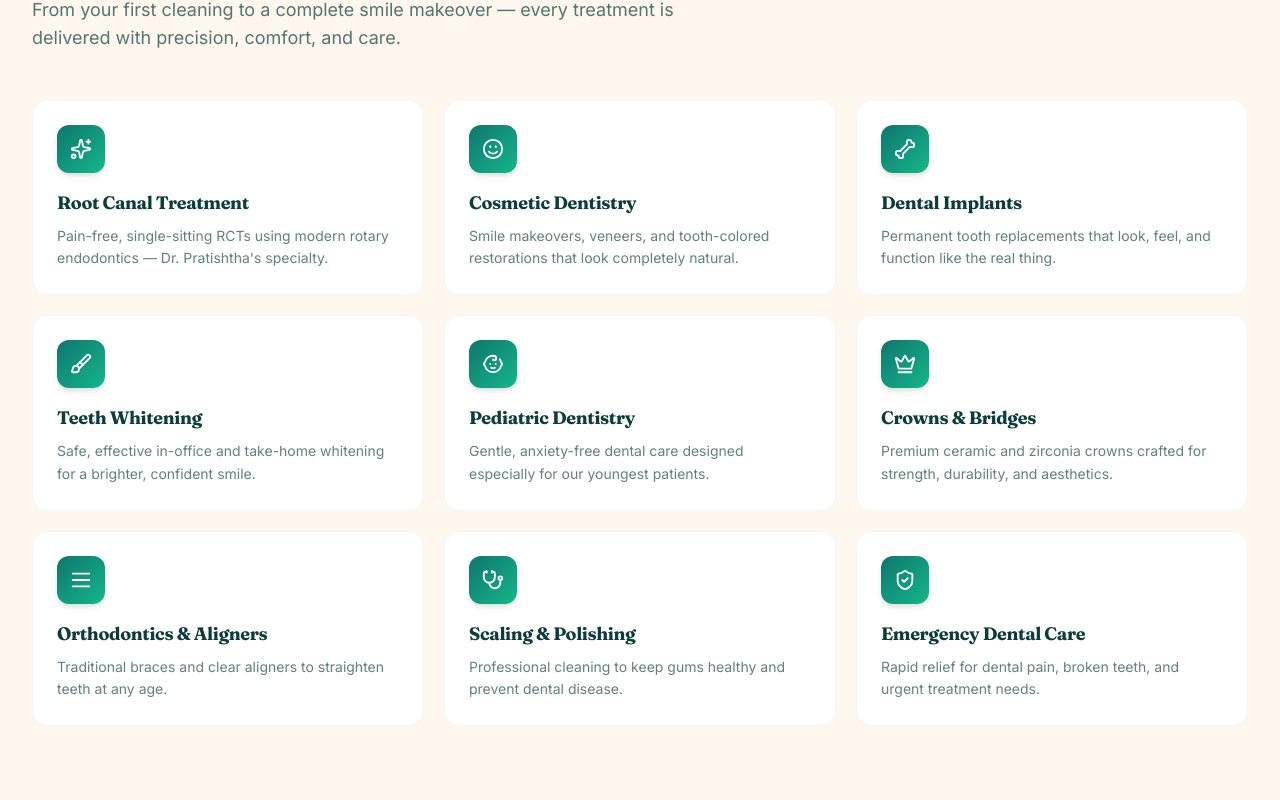
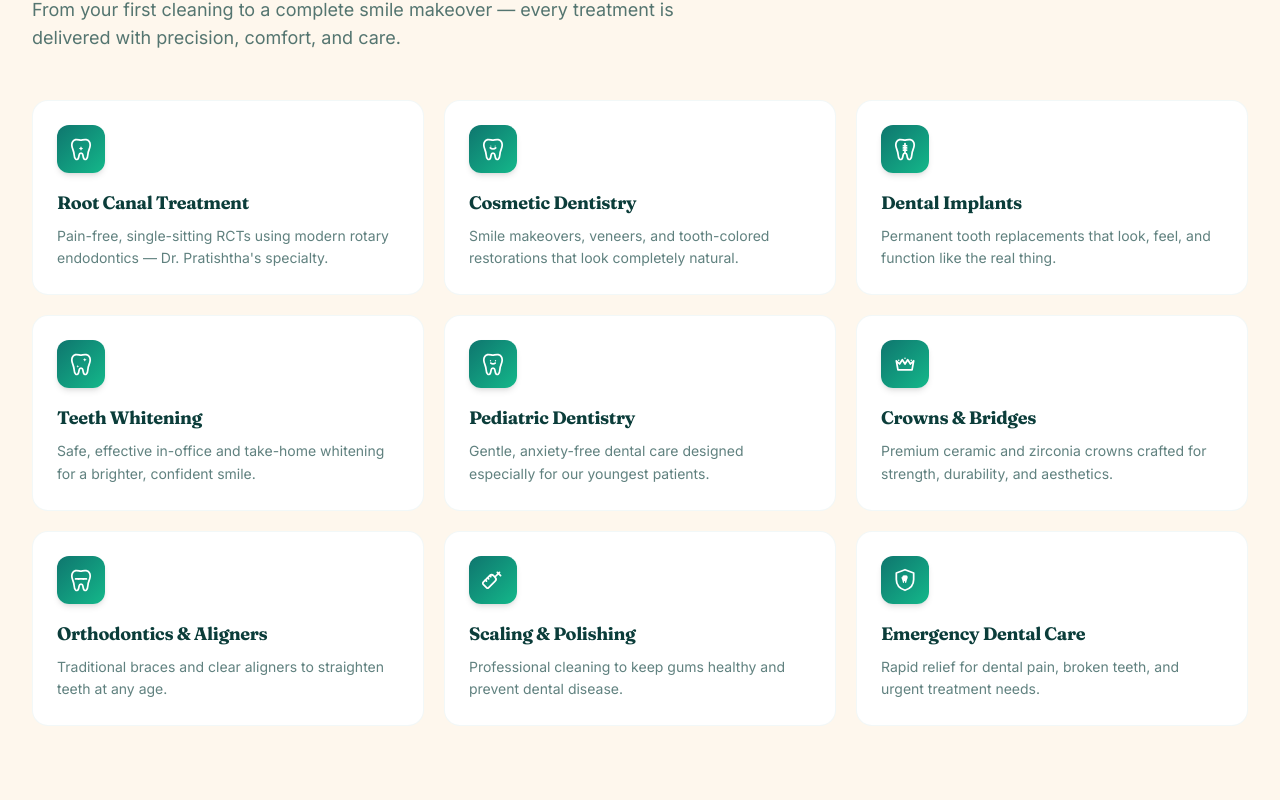
Before and after one commit to shrestha-tripathi/pratishtha-dental-clinic, a React (Vite) app: page / in a window 1280 px wide. Shown: the part 1860-2660 px from the top of the page. Built offline with nearby package versions, Linux system fonts and the light colour scheme.

Commit message:
feat: custom dental SVG icons + cleaner gallery tagline

```diff
--- /dev/null
+++ b/src/components/DentalIcons.tsx
@@ -0,0 +1,105 @@
+import type { SVGProps } from "react";
+
+// Tooth-based dental SVG icon set — purpose-built for dentistry.
+// All icons share a 24x24 viewBox and use currentColor.
+
+const Tooth = ({ children, ...p }: SVGProps<SVGSVGElement> & { children?: React.ReactNode }) => (
+  <svg viewBox="0 0 24 24" fill="none" stroke="currentColor" strokeWidth="1.6"
+    strokeLinecap="round" strokeLinejoin="round" {...p}>
+    {/* base tooth silhouette */}
+    <path d="M7.2 3.4c-2.4.6-3.7 2.6-3.7 5 0 1.7.6 3.2 1.2 4.7.5 1.2.8 2.5.9 3.8.1 1.6.4 3.4 1.5 4.4.7.6 1.7.5 2.2-.3.6-1 .8-2.3 1-3.6.1-1 .4-1.7 1.7-1.7s1.6.7 1.7 1.7c.2 1.3.4 2.6 1 3.6.5.8 1.5.9 2.2.3 1.1-1 1.4-2.8 1.5-4.4.1-1.3.4-2.6.9-3.8.6-1.5 1.2-3 1.2-4.7 0-2.4-1.3-4.4-3.7-5-2-.5-3.7.5-5 .5s-3-1-5-.5z" />
+    {children}
+  </svg>
+);
+
+export const ToothSpark = (p: SVGProps<SVGSVGElement>) => (
+  <Tooth {...p}>
+    <path d="M12 9.5l.7 1.3 1.3.7-1.3.7-.7 1.3-.7-1.3-1.3-.7 1.3-.7z" fill="currentColor" stroke="none" />
+  </Tooth>
+);
+
+export const ToothSmile = (p: SVGProps<SVGSVGElement>) => (
+  <Tooth {...p}>
+    <path d="M9.5 11c.6.7 1.5 1 2.5 1s1.9-.3 2.5-1" />
+    <circle cx="10" cy="9.2" r="0.5" fill="currentColor" stroke="none" />
+    <circle cx="14" cy="9.2" r="0.5" fill="currentColor" stroke="none" />
+  </Tooth>
+);
+
+export const ToothImplant = (p: SVGProps<SVGSVGElement>) => (
+  <Tooth {...p}>
+    <path d="M12 7v8" />
+    <path d="M10.5 9h3M10.5 11h3M10.5 13h3" />
+  </Tooth>
+);
+
+export const ToothShine = (p: SVGProps<SVGSVGElement>) => (
+  <Tooth {...p}>
+    <path d="M15.5 6.5l.6 1.1 1.2.5-1.2.5-.6 1.1-.6-1.1-1.2-.5 1.2-.5z" fill="currentColor" stroke="none" />
+    <path d="M9 13l.4.8.8.4-.8.4-.4.8-.4-.8-.8-.4.8-.4z" fill="currentColor" stroke="none" />
+  </Tooth>
+);
+
+export const ToothBaby = (p: SVGProps<SVGSVGElement>) => (
+  <Tooth {...p}>
+    <path d="M10 11.2c.5.4 1.2.7 2 .7s1.5-.3 2-.7" />
+    <circle cx="9.7" cy="9" r="0.6" fill="currentColor" stroke="none" />
+    <circle cx="14.3" cy="9" r="0.6" fill="currentColor" stroke="none" />
+  </Tooth>
+);
+
+export const ToothCrown = (p: SVGProps<SVGSVGElement>) => (
+  <svg viewBox="0 0 24 24" fill="none" stroke="currentColor" strokeWidth="1.6"
+    strokeLinecap="round" strokeLinejoin="round" {...p}>
+    <path d="M4 9l3 3 2.5-4 2.5 4 2.5-4 2.5 4 3-3-1.5 8.5h-13z" />
+    <circle cx="6.2" cy="8.6" r="0.7" fill="currentColor" stroke="none" />
+    <circle cx="12" cy="6.6" r="0.7" fill="currentColor" stroke="none" />
+    <circle cx="17.8" cy="8.6" r="0.7" fill="currentColor" stroke="none" />
+  </svg>
+);
+
+export const ToothBraces = (p: SVGProps<SVGSVGElement>) => (
+  <Tooth {...p}>
+    <path d="M7 11h10" />
+    <rect x="9" y="10.2" width="1.6" height="1.6" rx="0.3" fill="currentColor" stroke="none" />
+    <rect x="13.4" y="10.2" width="1.6" height="1.6" rx="0.3" fill="currentColor" stroke="none" />
+  </Tooth>
+);
+
+export const ToothClean = (p: SVGProps<SVGSVGElement>) => (
+  // Toothbrush
+  <svg viewBox="0 0 24 24" fill="none" stroke="currentColor" strokeWidth="1.6"
+    strokeLinecap="round" strokeLinejoin="round" {...p}>
+    <path d="M3 14l6-6c1-1 2.5-1 3.5 0l1.5 1.5c1 1 1 2.5 0 3.5l-6 6c-.5.5-1.5.5-2 0l-3-3c-.5-.5-.5-1.5 0-2z" />
+    <path d="M14 9l4-4" />
+    <path d="M16 5l3 3" />
+    <path d="M5 12l1 1M7 10l1 1M9 8l1 1" />
+  </svg>
+);
+
+export const ToothShield = (p: SVGProps<SVGSVGElement>) => (
+  <svg viewBox="0 0 24 24" fill="none" stroke="currentColor" strokeWidth="1.6"
+    strokeLinecap="round" strokeLinejoin="round" {...p}>
+    <path d="M12 2.5l8 3v6c0 5-3.5 8.5-8 10-4.5-1.5-8-5-8-10v-6z" />
+    <path d="M9.5 9.5c0-1 .8-1.8 1.6-1.8.4 0 .7.1.9.3.2-.2.5-.3.9-.3.8 0 1.6.8 1.6 1.8 0 .8-.4 1.5-.7 2.2-.2.5-.3 1-.4 1.5-.1.7-.2 1.5-.7 1.5s-.6-.6-.6-1.2c0-.4-.2-.6-.5-.6s-.5.2-.5.6c0 .6-.1 1.2-.6 1.2s-.6-.8-.7-1.5c-.1-.5-.2-1-.4-1.5-.3-.7-.7-1.4-.7-2.2z" fill="currentColor" stroke="none" />
+  </svg>
+);
+
+const map = {
+  "tooth-spark": ToothSpark,
+  "tooth-smile": ToothSmile,
+  "tooth-implant": ToothImplant,
+  "tooth-shine": ToothShine,
+  "tooth-baby": ToothBaby,
+  "tooth-crown": ToothCrown,
+  "tooth-braces": ToothBraces,
+  "tooth-clean": ToothClean,
+  "tooth-shield": ToothShield,
+} as const;
+
+export type DentalIconName = keyof typeof map;
+
+export function DentalIcon({ name, ...p }: { name: string } & SVGProps<SVGSVGElement>) {
+  const Cmp = map[name as DentalIconName] ?? ToothSpark;
+  return <Cmp {...p} />;
+}
--- a/src/components/Gallery.tsx
+++ b/src/components/Gallery.tsx
@@ -17,7 +17,7 @@ export function Gallery() {
             Our Clinic
           </div>
           <h2 className="text-3xl sm:text-4xl md:text-5xl font-bold mb-4">
-            Step inside <span className="gradient-text italic">Pratishtha</span>.
+            A look <span className="gradient-text italic">inside our clinic</span>.
           </h2>
           <p className="text-teal-900/70 text-lg">
             A warm, welcoming space designed for your comfort — from the moment you walk in.
--- a/src/components/Services.tsx
+++ b/src/components/Services.tsx
@@ -1,6 +1,6 @@
 import { motion } from "framer-motion";
-import * as Icons from "lucide-react";
 import { clinic } from "../data/clinic";
+import { DentalIcon } from "./DentalIcons";
 
 export function Services() {
   return (
@@ -19,9 +19,7 @@ export function Services() {
         </div>
 
         <div className="grid sm:grid-cols-2 lg:grid-cols-3 gap-5">
-          {clinic.services.map((s, i) => {
-            const Icon = (Icons[s.icon as keyof typeof Icons] as React.ComponentType<{ size?: number }>) ?? Icons.Sparkles;
-            return (
+          {clinic.services.map((s, i) => (
             <motion.div
               key={s.title}
               initial={{ opacity: 0, y: 30 }}
@@ -33,14 +31,13 @@ export function Services() {
               <div className="absolute inset-0 rounded-2xl bg-gradient-to-br from-mint-50 to-transparent opacity-0 group-hover:opacity-100 transition-opacity" />
               <div className="relative">
                 <div className="w-12 h-12 rounded-xl bg-gradient-to-br from-teal-700 to-mint-500 grid place-items-center text-white mb-4 shadow-md group-hover:scale-110 transition-transform">
-                    <Icon size={22} />
+                  <DentalIcon name={s.icon} width={26} height={26} />
                 </div>
                 <h3 className="text-lg font-display font-bold text-teal-900 mb-2">{s.title}</h3>
                 <p className="text-sm text-teal-900/65 leading-relaxed">{s.desc}</p>
               </div>
             </motion.div>
-            );
-          })}
+          ))}
         </div>
       </div>
     </section>
--- a/src/data/clinic.ts
+++ b/src/data/clinic.ts
@@ -42,15 +42,15 @@ export const clinic = {
     { label: "Painless Care", value: "100%" },
   ],
   services: [
-    { icon: "Sparkles", title: "Root Canal Treatment", desc: "Pain-free, single-sitting RCTs using modern rotary endodontics — Dr. Pratishtha's specialty." },
-    { icon: "Smile", title: "Cosmetic Dentistry", desc: "Smile makeovers, veneers, and tooth-colored restorations that look completely natural." },
-    { icon: "Bone", title: "Dental Implants", desc: "Permanent tooth replacements that look, feel, and function like the real thing." },
-    { icon: "Brush", title: "Teeth Whitening", desc: "Safe, effective in-office and take-home whitening for a brighter, confident smile." },
-    { icon: "Baby", title: "Pediatric Dentistry", desc: "Gentle, anxiety-free dental care designed especially for our youngest patients." },
-    { icon: "Crown", title: "Crowns & Bridges", desc: "Premium ceramic and zirconia crowns crafted for strength, durability, and aesthetics." },
-    { icon: "AlignJustify", title: "Orthodontics & Aligners", desc: "Traditional braces and clear aligners to straighten teeth at any age." },
-    { icon: "Stethoscope", title: "Scaling & Polishing", desc: "Professional cleaning to keep gums healthy and prevent dental disease." },
-    { icon: "ShieldCheck", title: "Emergency Dental Care", desc: "Rapid relief for dental pain, broken teeth, and urgent treatment needs." },
+    { icon: "tooth-spark", title: "Root Canal Treatment", desc: "Pain-free, single-sitting RCTs using modern rotary endodontics — Dr. Pratishtha's specialty." },
+    { icon: "tooth-smile", title: "Cosmetic Dentistry", desc: "Smile makeovers, veneers, and tooth-colored restorations that look completely natural." },
+    { icon: "tooth-implant", title: "Dental Implants", desc: "Permanent tooth replacements that look, feel, and function like the real thing." },
+    { icon: "tooth-shine", title: "Teeth Whitening", desc: "Safe, effective in-office and take-home whitening for a brighter, confident smile." },
+    { icon: "tooth-baby", title: "Pediatric Dentistry", desc: "Gentle, anxiety-free dental care designed especially for our youngest patients." },
+    { icon: "tooth-crown", title: "Crowns & Bridges", desc: "Premium ceramic and zirconia crowns crafted for strength, durability, and aesthetics." },
+    { icon: "tooth-braces", title: "Orthodontics & Aligners", desc: "Traditional braces and clear aligners to straighten teeth at any age." },
+    { icon: "tooth-clean", title: "Scaling & Polishing", desc: "Professional cleaning to keep gums healthy and prevent dental disease." },
+    { icon: "tooth-shield", title: "Emergency Dental Care", desc: "Rapid relief for dental pain, broken teeth, and urgent treatment needs." },
   ],
   trustPillars: [
     { icon: "ShieldCheck", title: "Strict Sterilization", desc: "Autoclave + UV sterilization for every instrument, every patient — no exceptions." },
```
Lines whose indentation alone changed are shown as unchanged.
